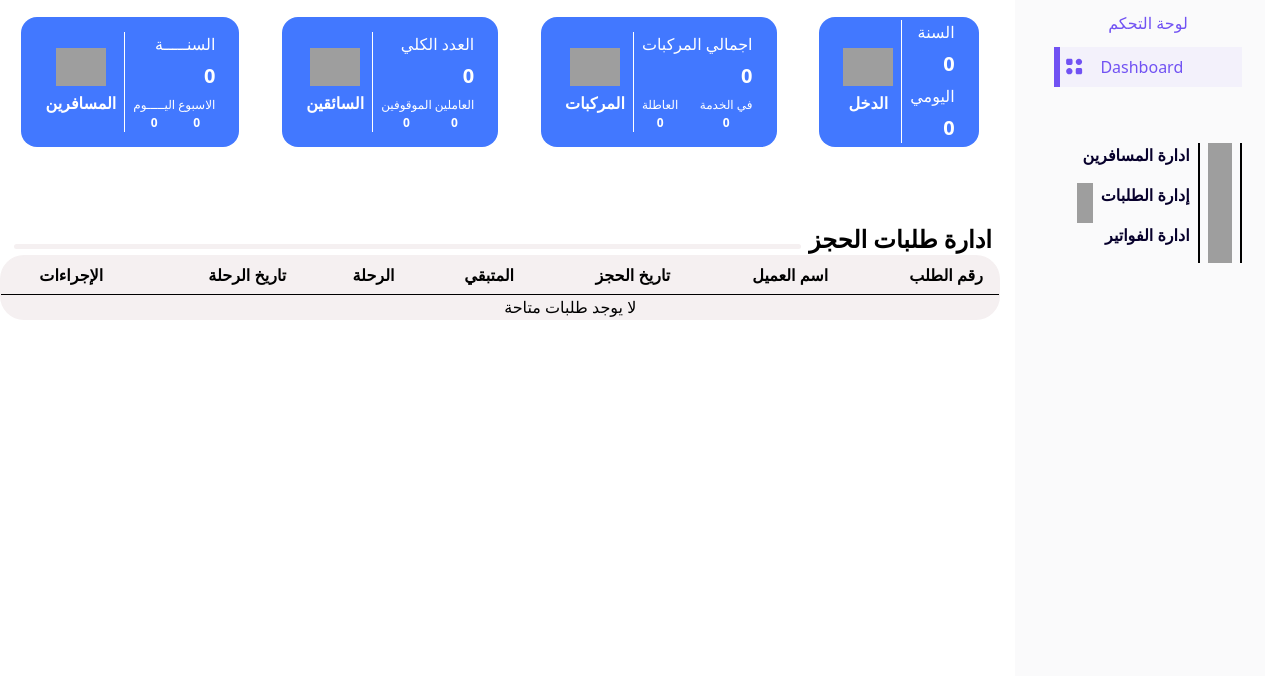
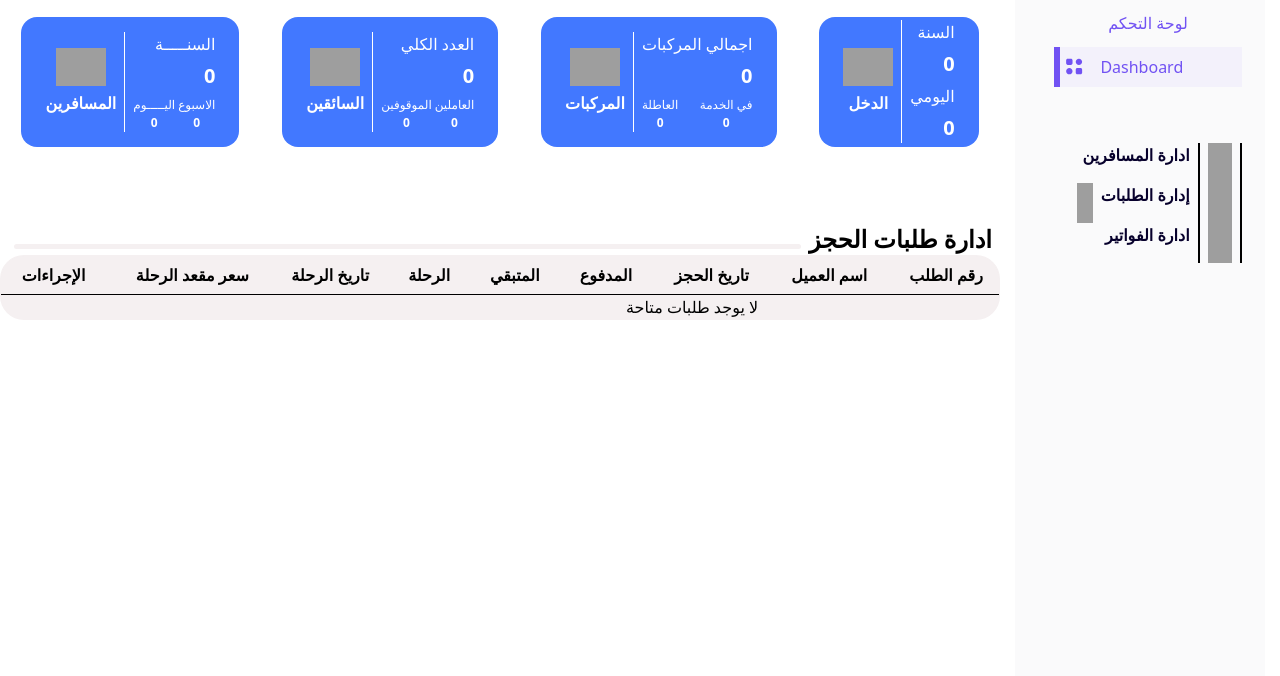
Before and after one commit to Emad-Alhammadi-Github/Django-Project-Sanaani-Travel, a Django app: page /reservation-requests/ in a window 1280 px wide. Shown: the part 97-773 px from the top of the page. Run offline with Django 5.2, Linux system fonts and the light colour scheme; the visitor is signed in with stand-in values (Sample User, id 1); data that the repository does not hold is empty; some libraries are stand-ins or nearby versions; grey boxes are pictures that could not be loaded.

Commit message:
Add paid amount and seat price columns to reservation requests table

```diff
--- a/sanaanitravel/dashboardtravel/templates/dashboard/reservation_requests.html
+++ b/sanaanitravel/dashboardtravel/templates/dashboard/reservation_requests.html
@@ -20,9 +20,11 @@
                     <th class="px-4 py-2 text-right border-b border-[#000000]">رقم الطلب</th>
                     <th class="px-4 py-2 text-right border-b border-[#000000]">اسم العميل</th>
                     <th class="px-4 py-2 text-right border-b border-[#000000]">تاريخ الحجز</th>
+                    <th class="px-4 py-2 text-right border-b border-[#000000]">المدفوع</th>
                     <th class="px-4 py-2 text-right border-b border-[#000000]">المتبقي</th>
                     <th class="px-4 py-2 text-right border-b border-[#000000]">الرحلة</th>
                     <th class="px-4 py-2 text-right border-b border-[#000000]">تاريخ الرحلة</th>
+                    <th class="px-4 py-2 text-right border-b border-[#000000]"> سعر مقعد الرحلة </th>
                     <th class="px-4 py-2 text-center border-b border-[#000000]">الإجراءات</th>
                 </tr>
             </thead>
@@ -32,9 +34,11 @@
                   <td class="px-4 py-2 border-b border-[#F5F0F1]">{{ reservation.id }}</td>
                     <td class="px-4 py-2 border-b border-[#F5F0F1]">{{ reservation.passenger.name }}</td>
                     <td class="px-4 py-2 border-b border-[#F5F0F1]">{{ reservation.request_date }}</td>
+                    <td class="px-4 py-2 border-b border-[#F5F0F1]">{{ reservation.passenger.paid_amount }}</td>
                     <td class="px-4 py-2 border-b border-[#F5F0F1]">{{ reservation.passenger.remaining_amount }}</td>
                     <td class="px-4 py-2 border-b border-[#F5F0F1]">{{ reservation.passenger.trip_location.departure }} إلى {{ reservation.passenger.trip_location.destination }}</td>
                     <td class="px-4 py-2 border-b border-[#F5F0F1]">{{ reservation.passenger.trip_date }}</td>
+                    <td class="px-4 py-2 border-b border-[#F5F0F1]">{{ reservation.passenger.trip_location.seat_price }}</td>
                     <td class="px-1 py-2 border-b border-[#F5F0F1] flex flex-row gap-2 justify-center">
                         <form method="post" action="{% url 'approve_reservation' reservation.id %}">
                             {% csrf_token %}
```
